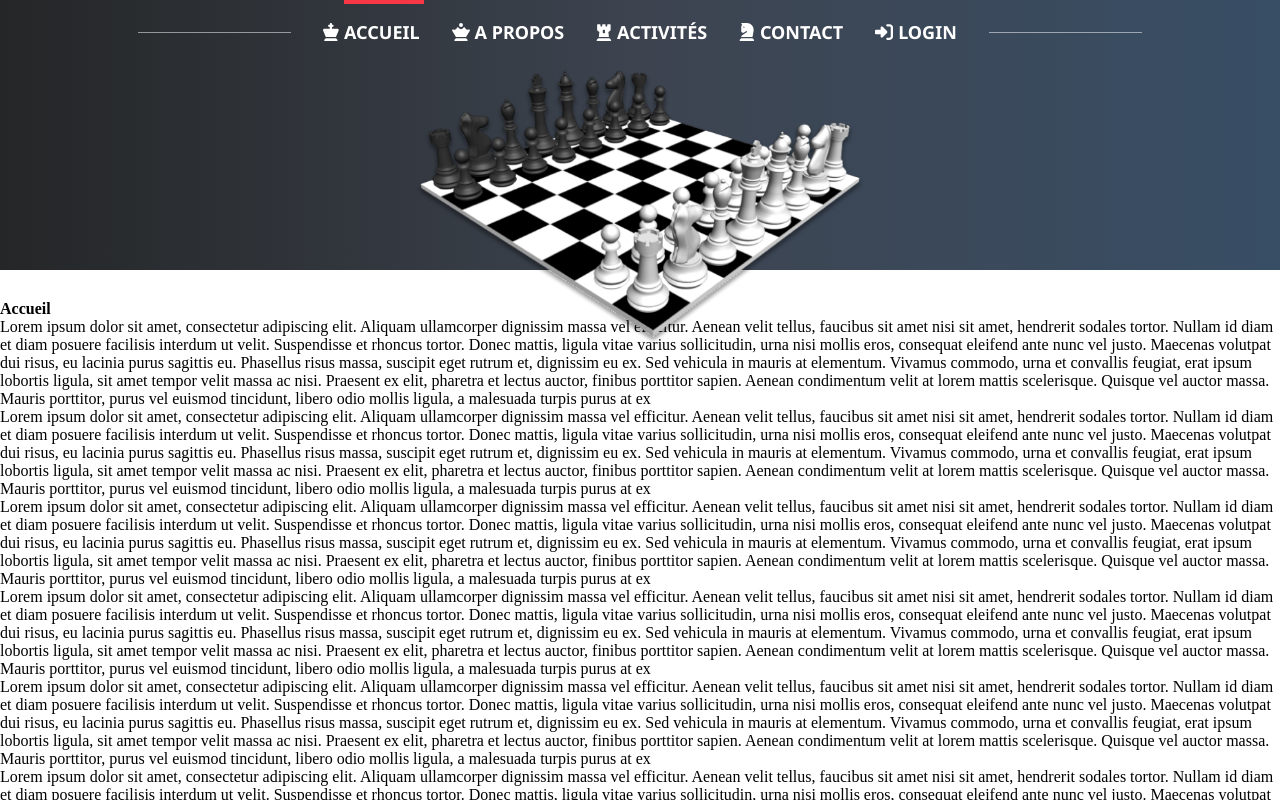
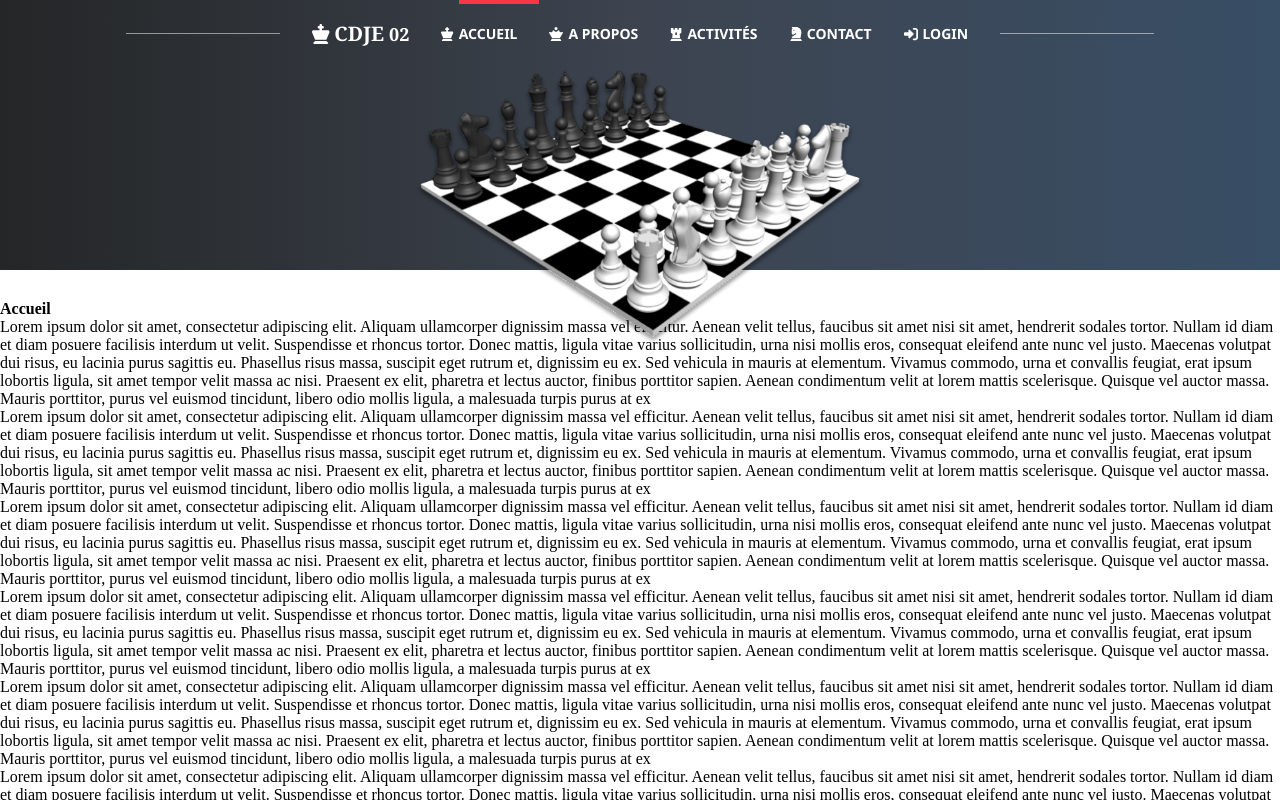
Before and after one commit to Sevrus/cdje02, a React (Vite) app: page / in a window 1280 px wide. Shown: the top 800 px of the page. Built offline with nearby package versions, Linux system fonts and the light colour scheme.

Commit message:
added CJDE02 to the nav with scroll effect

```diff
--- a/public/css/style.css
+++ b/public/css/style.css
@@ -81,16 +81,19 @@ time, mark, audio, video {
 .navbar__links {
   font-family: "Noto Sans", sans-serif;
   font-size: 1rem;
-  font-weight: 700;
+  font-weight: bold;
   background: linear-gradient(90deg, #242627 0%, #3D4450 50.67%, #384E65 99.99%, #4E5862 100%);
   width: 100%;
-  height: 301px;
+  height: 300px;
   z-index: 1000;
   display: flex;
   flex-direction: column;
   justify-content: center;
   align-items: center;
   gap: 20px;
+}
+.navbar__links--site-name, .navbar__links--disappear-site-name {
+  display: none;
 }
 .navbar__links__link {
   display: flex;
@@ -124,12 +127,10 @@ time, mark, audio, video {
   }
   .navbar__links {
     height: 100%;
-    z-index: auto;
     display: flex;
     flex-direction: row;
     justify-content: center;
     align-items: center;
-    font-size: 0.875rem;
     gap: 25px;
   }
   .navbar__links::before, .navbar__links::after {
@@ -137,6 +138,23 @@ time, mark, audio, video {
     width: 10%;
     height: 1px;
     background-color: rgba(255, 255, 255, 0.5);
+  }
+  .navbar__links--site-name {
+    display: block;
+    font-size: 1rem;
+    color: #fff;
+    font-weight: bold;
+    font-family: "Noto Serif", serif;
+  }
+  .navbar__links--site-name span {
+    font-size: 0.875rem;
+    margin-left: 5px;
+  }
+  .navbar__links--site-name__icon {
+    margin-right: 5px;
+  }
+  .navbar__links__link {
+    font-size: 0.75rem;
   }
   .navbar__links__link__icon {
     display: block;
@@ -156,11 +174,19 @@ time, mark, audio, video {
 /* VERSION L */
 @media screen and (min-width: 1024px) {
   .navbar__links {
-    font-size: 1.125rem;
     gap: 32px;
   }
   .navbar__links::before, .navbar__links::after {
     width: 12%;
+  }
+  .navbar__links--site-name {
+    font-size: 1.25rem;
+  }
+  .navbar__links--site-name span {
+    font-size: 1.125rem;
+  }
+  .navbar__links__link {
+    font-size: 0.875rem;
   }
   .navbar__links__link .active::before {
     width: 80px;
@@ -169,11 +195,19 @@ time, mark, audio, video {
 /* VERSION XL */
 @media screen and (min-width: 1920px) {
   .navbar__links {
-    font-size: 1.25rem;
     gap: 56px;
   }
   .navbar__links::before, .navbar__links::after {
     width: 17%;
+  }
+  .navbar__links--site-name {
+    font-size: 1.375rem;
+  }
+  .navbar__links--site-name span {
+    font-size: 1.25rem;
+  }
+  .navbar__links__link {
+    font-size: 1.125rem;
   }
   .navbar__links__link .active::before {
     width: 90px;
@@ -193,7 +227,7 @@ time, mark, audio, video {
   align-items: center;
   font-family: "Noto Serif", serif;
   color: #fff;
-  padding-top: 35px;
+  padding-top: 25px;
   font-size: 2rem;
   text-align: center;
 }
@@ -276,8 +310,8 @@ time, mark, audio, video {
     font-size: 2.375rem;
   }
   .chessboard {
-    bottom: -90px;
-    width: 550px;
+    bottom: -80px;
+    width: 500px;
   }
 }
 /* HEADER */
@@ -295,7 +329,7 @@ time, mark, audio, video {
 }
 
 .resize {
-  height: 130px;
+  height: 120px;
   transition: height ease-out 0.5s;
 }
 
@@ -311,16 +345,16 @@ time, mark, audio, video {
     height: 270px;
   }
   .resize {
-    height: 140px;
+    height: 130px;
   }
 }
 /* VERSION XL */
 @media screen and (min-width: 1920px) {
   .normal-size {
-    height: 330px;
+    height: 300px;
   }
   .resize {
-    height: 160px;
+    height: 140px;
   }
 }
 /* MODAL LOGIN */
--- a/src/components/header/Header.jsx
+++ b/src/components/header/Header.jsx
@@ -12,7 +12,7 @@ const Header = () => {
 
     return (
         <header className={resizeHeader ? 'header resize' : 'header normal-size'}>
-            <HeaderNav/>
+            <HeaderNav chessboardDisappear={resizeHeader}/>
             <HeaderTitle chessboardDisappear={resizeHeader}/>
         </header>
     )
--- a/src/components/header/components/headerNav/HeaderNav.jsx
+++ b/src/components/header/components/headerNav/HeaderNav.jsx
@@ -11,7 +11,7 @@ import { createPortal } from "react-dom";
 import { NavLink } from "react-router-dom";
 import Modal from "../../../modal/Modal";
 
-const HeaderNav = () => {
+const HeaderNav = ({ chessboardDisappear }) => {
     const [burgerClass, setBurgerClass] = useState("navbar__burger__line unclicked");
     const [isOpen, setOpen] = useState(false);
     const [width, setWidth] = useState(window.innerWidth);
@@ -52,6 +52,10 @@ const HeaderNav = () => {
             </div>
             {(isOpen || width > 767) && (
                 <ul className="navbar__links">
+                    <li className={chessboardDisappear ? 'navbar__links--disappear-site-name' : 'navbar__links--site-name'}>
+                        <FontAwesomeIcon icon={faChessKing} className="navbar__links--site-name__icon" />
+                        CDJE<span>02</span>
+                    </li>
                     <li className="navbar__links__link">
                         <FontAwesomeIcon icon={faChessKing} className="navbar__links__link__icon" />
                         <NavLink
--- a/src/sass/components/_headerNav.sass
+++ b/src/sass/components/_headerNav.sass
@@ -59,13 +59,16 @@
     &__links
         font-family: $font-primary
         font-size: $fs-16
-        font-weight: 700
+        font-weight: bold
         background: $bg-gradient
         width: 100%
-        height: 301px
+        height: 300px
         z-index: 1000
         @include flex(column, center, center)
         gap: 20px
+
+        &--site-name, &--disappear-site-name
+            display: none
 
         &__link
             @include flex(row, center, center)
@@ -92,9 +95,7 @@
 
         &__links
             height: 100%
-            z-index: auto
             @include flex(row, center, center)
-            font-size: $fs-14
             gap: 25px
 
             &::before, &::after
@@ -103,7 +104,23 @@
                 height: 1px
                 background-color: rgba(255, 255, 255, .5)
 
+            &--site-name
+                display: block
+                font-size: $fs-16
+                color: $white
+                font-weight: bold
+                font-family: $font-secondary
+
+                span
+                    font-size: $fs-14
+                    margin-left: 5px
+
+                &__icon
+                    margin-right: 5px
+
             &__link
+                font-size: $fs-12
+
                 &__icon
                     display: block
                     color: $white
@@ -123,13 +140,20 @@
 @media screen and (min-width: 1024px)
     .navbar
         &__links
-            font-size: $fs-18
             gap: 32px
 
             &::before, &::after
                 width: 12%
 
+            &--site-name
+                font-size: $fs-20
+
+                span
+                    font-size: $fs-18
+
             &__link
+                font-size: $fs-14
+
                 .active
                     &::before
                         width: 80px
@@ -139,13 +163,20 @@
     .navbar
 
         &__links
-            font-size: $fs-20
             gap: 56px
 
             &::before, &::after
                 width: 17%
 
+            &--site-name
+                font-size: $fs-22
+
+                span
+                    font-size: $fs-20
+
             &__link
+                font-size: $fs-18
+
                 .active
                     &::before
                         width: 90px
--- a/src/sass/components/_headerTitle.sass
+++ b/src/sass/components/_headerTitle.sass
@@ -12,7 +12,7 @@
         @include flex(row, center, center)
         font-family: $font-secondary
         color: $white
-        padding-top: 35px
+        padding-top: 25px
         font-size: $fs-32
         text-align: center
 
@@ -92,5 +92,5 @@
                 font-size: $fs-38
 
     .chessboard
-        bottom: -90px
-        width: 550px
+        bottom: -80px
+        width: 500px
```
Also changed, not shown: src/sass/components/_header.sass (+4 -4 lines), 1 other file (tests, documents, lock files or other folders).
